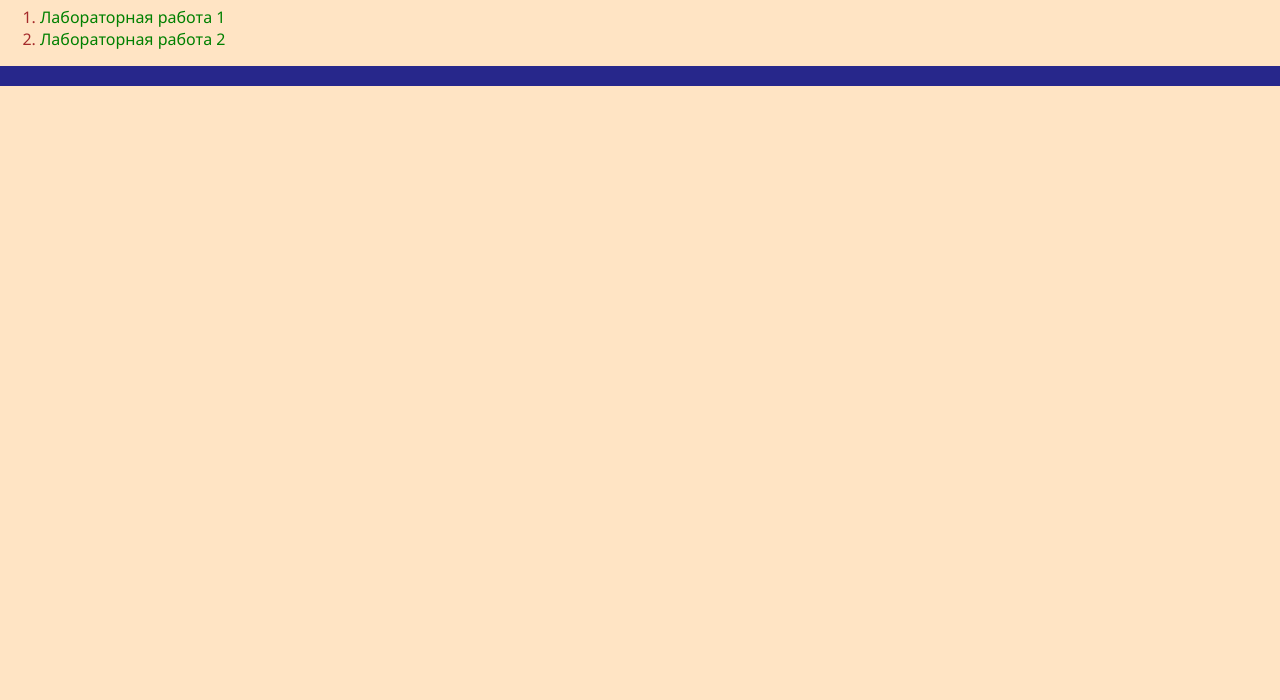
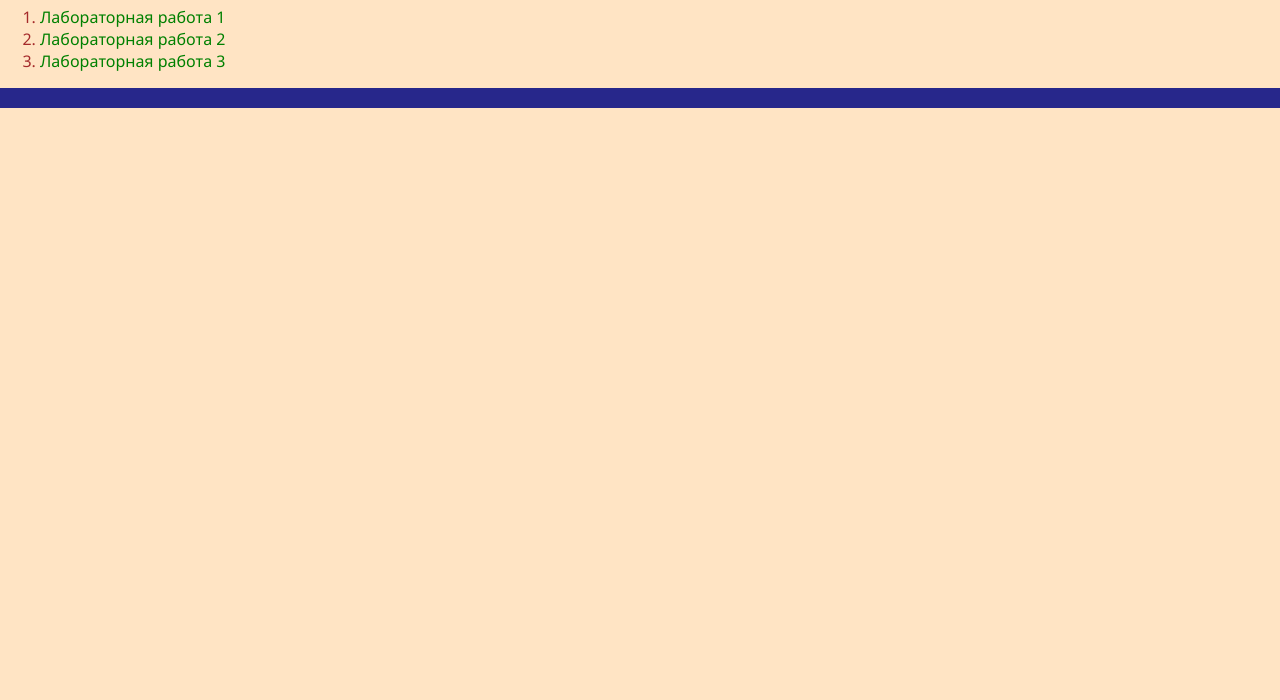
Before and after one commit to luvvundu/wep-programming-labs, a plain HTML site: page index.html in a window 1280 px wide. Shown: the part 100-800 px from the top of the page. Drawn offline with Linux system fonts and the light colour scheme.

Commit message:
Заготовка к третьей лабораторной

```diff
--- a/index.html
+++ b/index.html
@@ -23,6 +23,11 @@
                 Лабораторная работа 2
                 </a>
             </li>
+            <li>
+                <a href="lab3.html"; target="_blank"; style="color: green; text-decoration: none;">
+                    Лабораторная работа 3
+                </a>
+            </li>
         </ol>
     </main>
 
```
Also changed, not shown: lab3.html (added, +13 -0 lines).
